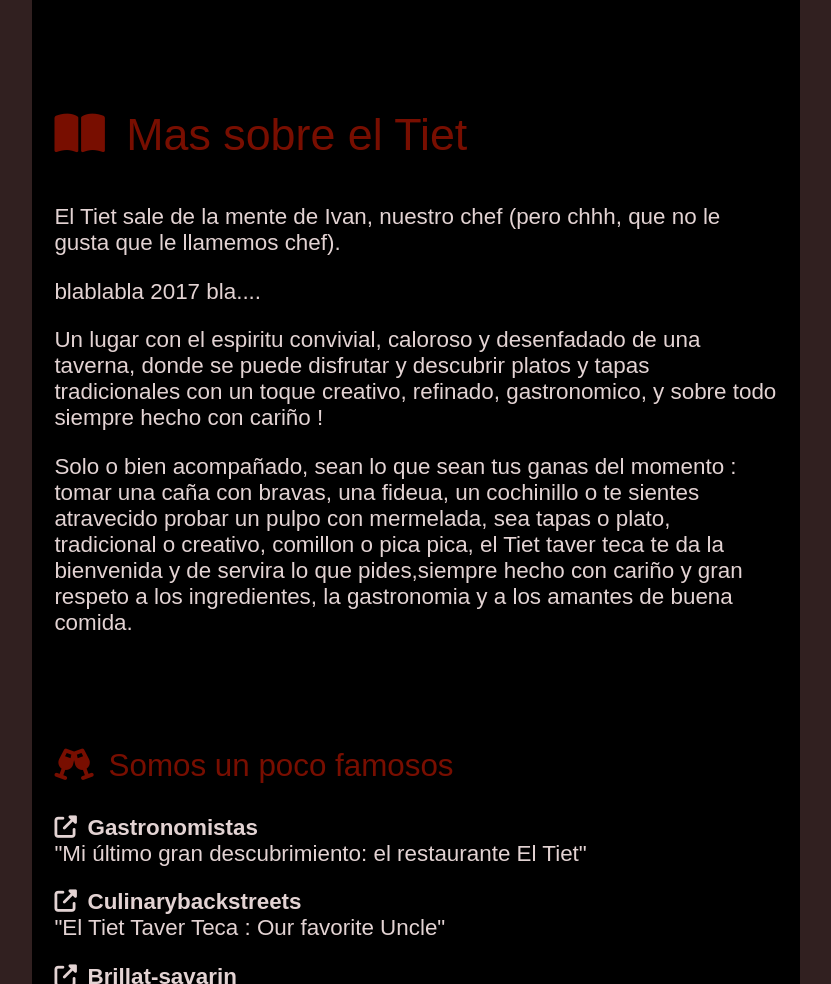
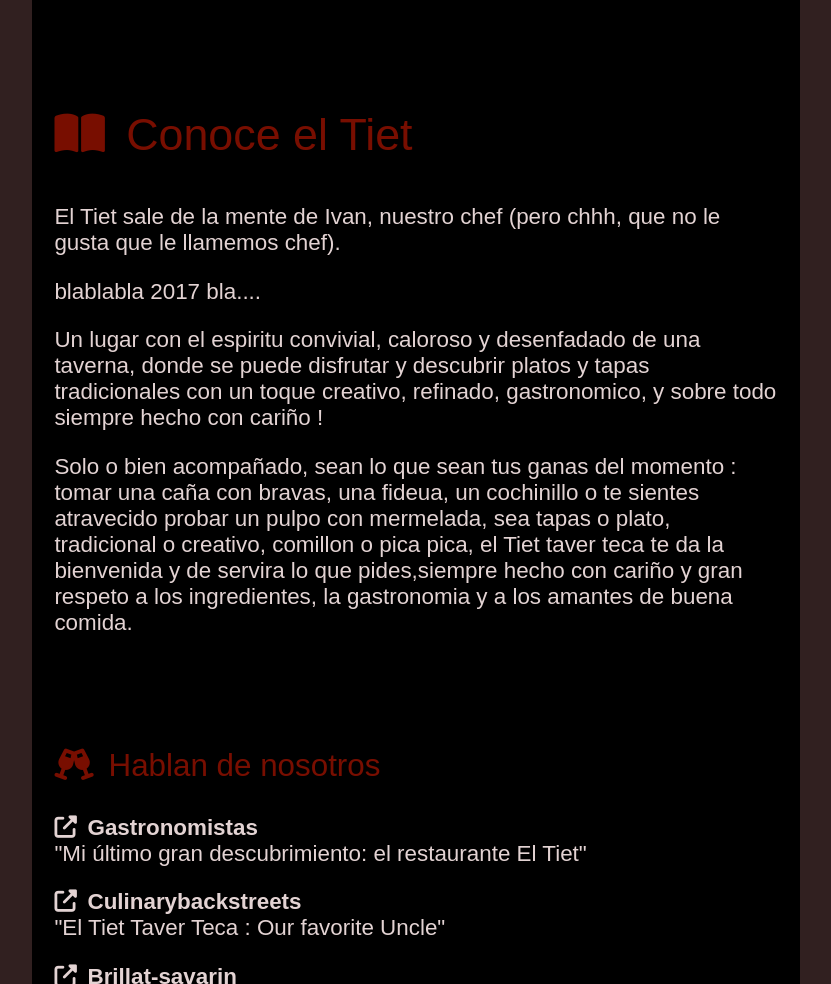
Before and after one commit to frcd/eltiet, a plain HTML site: page docs/index.html in a window 1280 px wide. Shown: the part 5598-6582 px from the top of the page, without its empty margins (224-1055 px from the left). Drawn offline with Linux system fonts and the light colour scheme.

Commit message:
copy: change title for press and about sections

```diff
--- a/docs/index.html
+++ b/docs/index.html
@@ -544,7 +544,7 @@
 </section>
 
 <section id="story">
-  <h2><i class="fas fa-book-open"></i> Mas sobre el Tiet</h2>
+  <h2><i class="fas fa-book-open"></i> Conoce el Tiet</h2>
  <p>El Tiet sale de la mente de Ivan, nuestro chef (pero chhh, que no le gusta que le llamemos chef).</p>
  <p> blablabla 2017 bla....</p>
 </p>Un lugar con el espiritu convivial, caloroso y desenfadado de una taverna, donde se puede disfrutar y descubrir platos y tapas tradicionales
@@ -556,7 +556,7 @@
 </section>
 
 <section id="press">
-  <h2><i class="fas fa-glass-cheers"></i> Somos un poco famosos</h2>
+  <h2><i class="fas fa-glass-cheers"></i> Hablan de nosotros</h2>
 
   <ul>
     <li><a rel="nofollow" target="_blank" class="discreet"
```
